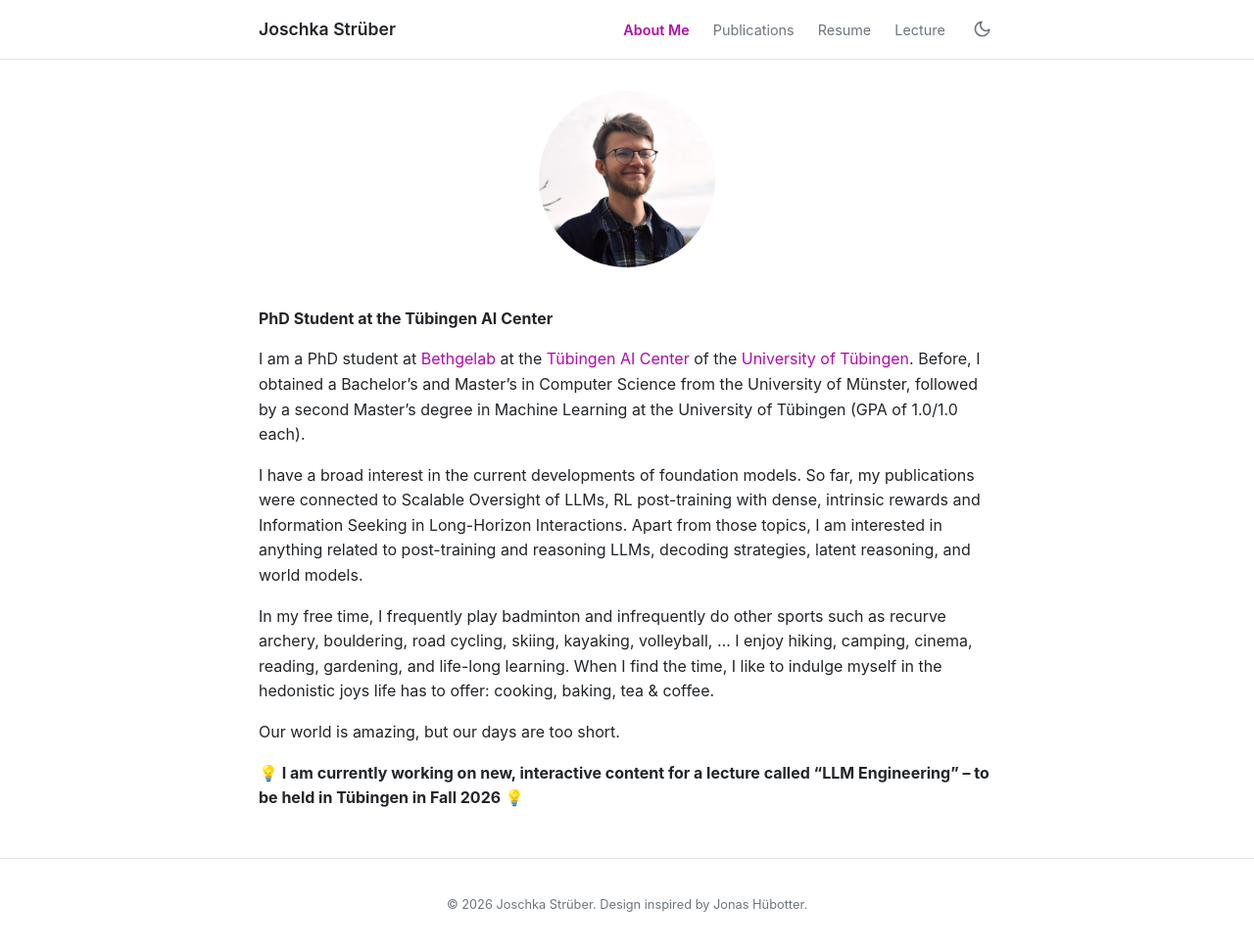
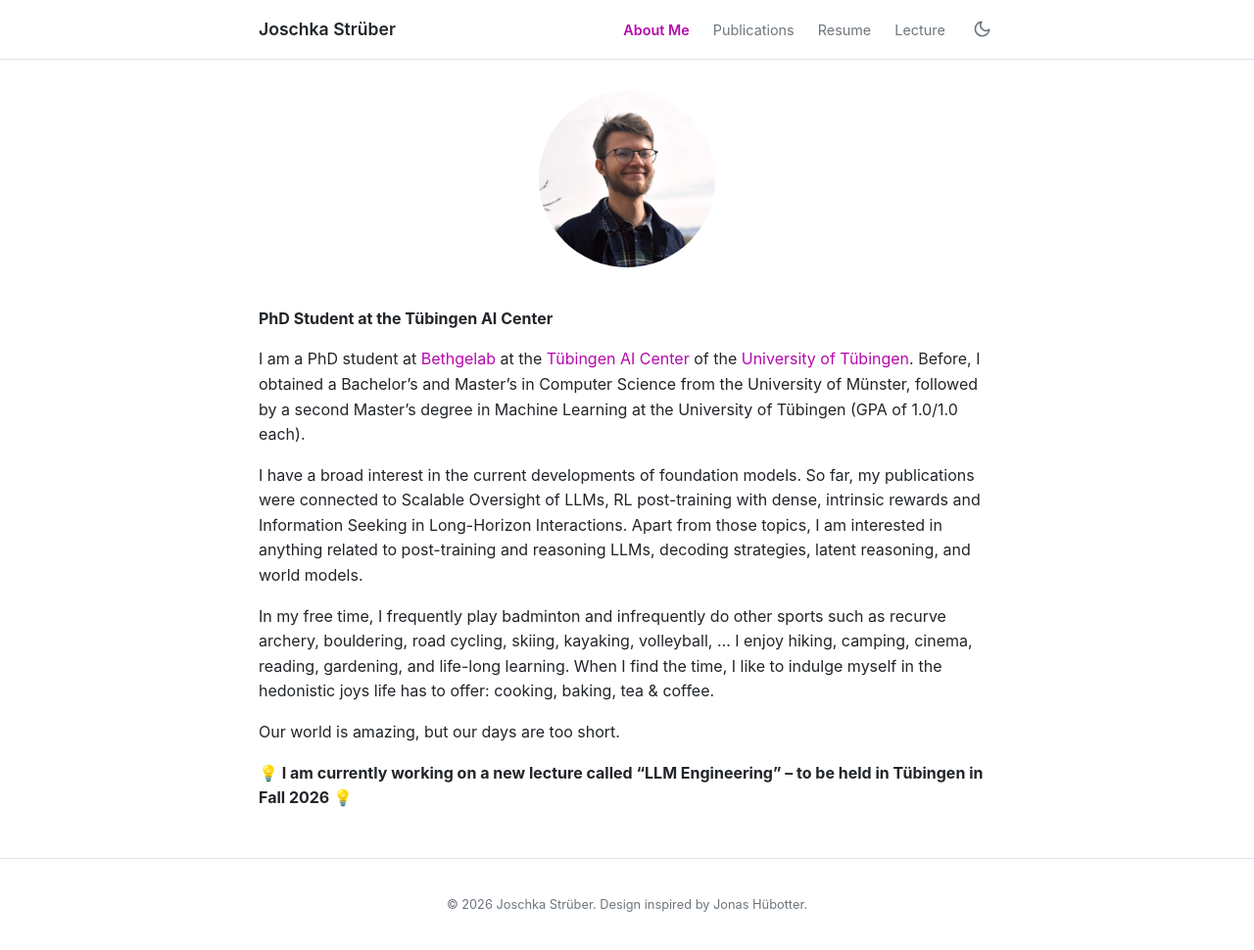
Before and after one commit to JoschkaStrueber/JoschkaStrueber.github.io, a Jekyll site: the page built from index.md, in a window 1280 px wide and 971 px high. Shown: the whole window at 98% size. Built offline with Jekyll 4.4.1, drawn with Linux system fonts in a browser that asks for light colours.

Commit message:
Fix typo in lecture description

```diff
--- a/index.md
+++ b/index.md
@@ -14,4 +14,4 @@ In my free time, I frequently play badminton and infrequently do other sports su
 
 Our world is amazing, but our days are too short.
 
-**💡 I am currently working on new, interactive content for a lecture called "LLM Engineering" -- to be held in Tübingen in Fall 2026 💡**
+**💡 I am currently working on a new lecture called "LLM Engineering" -- to be held in Tübingen in Fall 2026 💡**
```
